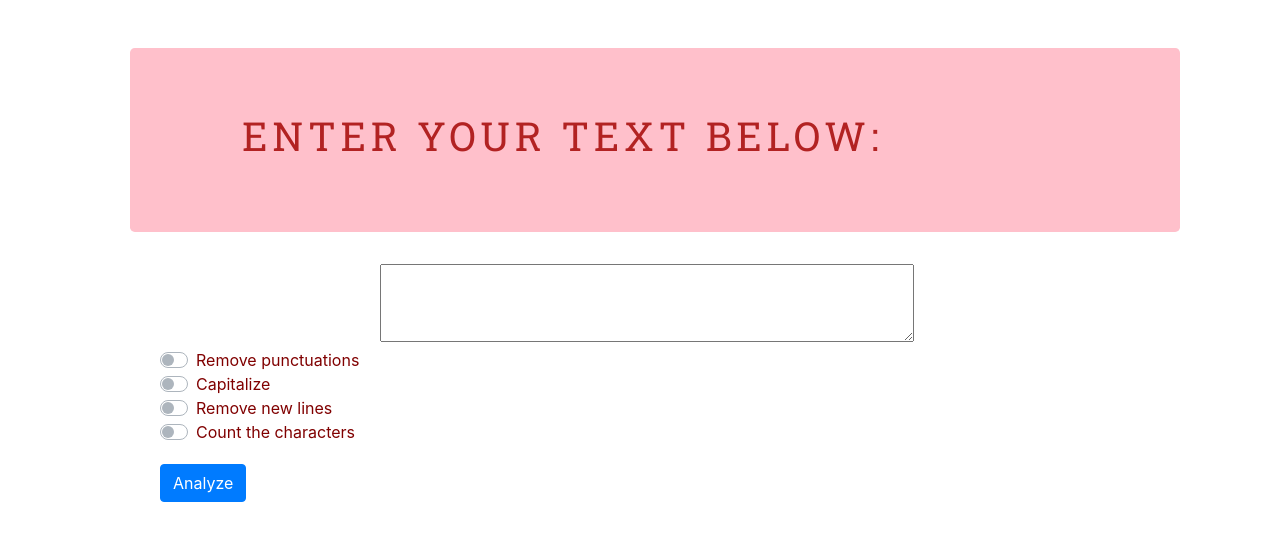
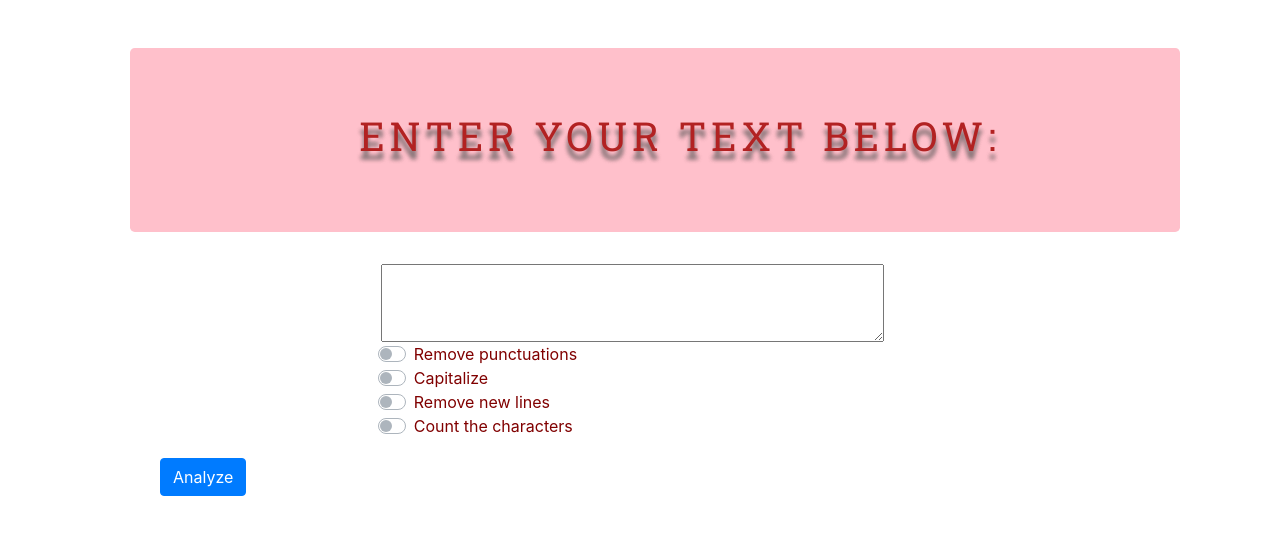
Before and after one commit to Devashishsingh98/TextUtils, a Django app: page / in a window 1280 px wide. Shown: the part 77-618 px from the top of the page. Run offline with Django 3.2, Linux system fonts and the light colour scheme; some libraries are stand-ins or nearby versions.

Commit message:
static/index.css

```diff
--- a/static/index.css
+++ b/static/index.css
@@ -6,10 +6,15 @@
 }
 div h1{
     font-family: 'Roboto Slab', serif;
+    text-align: center;
+    text-shadow: 0px 8px 4px rgba(100, 100, 100, 0.6),
+                0px 8px 4px rgba(50, 50, 50, 0.3),
+                0px 8px 4px rgba(25, 25, 25, 0.1);
+
     letter-spacing: 0.3rem;
     color: firebrick;
     font-size: 2.5rem;
-    padding-left: 80px;
+    padding-left: 50px;
 
 }
 .jumbotron{
@@ -22,5 +27,11 @@ body{
     color: maroon;
 }
 textarea{
-    margin-left: 220px;
+    display: block;
+    margin-left: 22%;
+    margin-right: auto;
+    width: 50%;
 }
+.custom-switch{
+    padding-left: 25.25%;
+}
```
